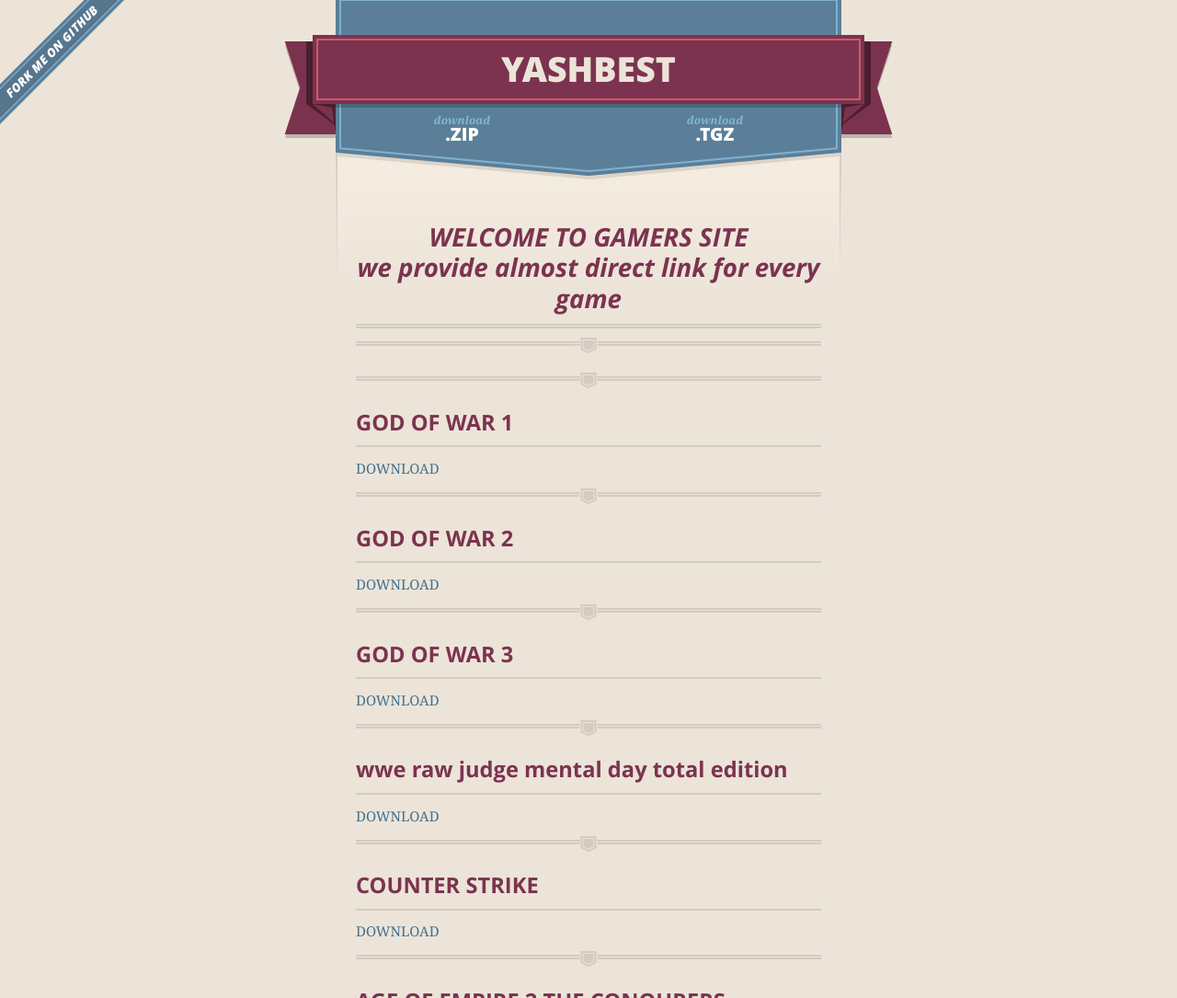
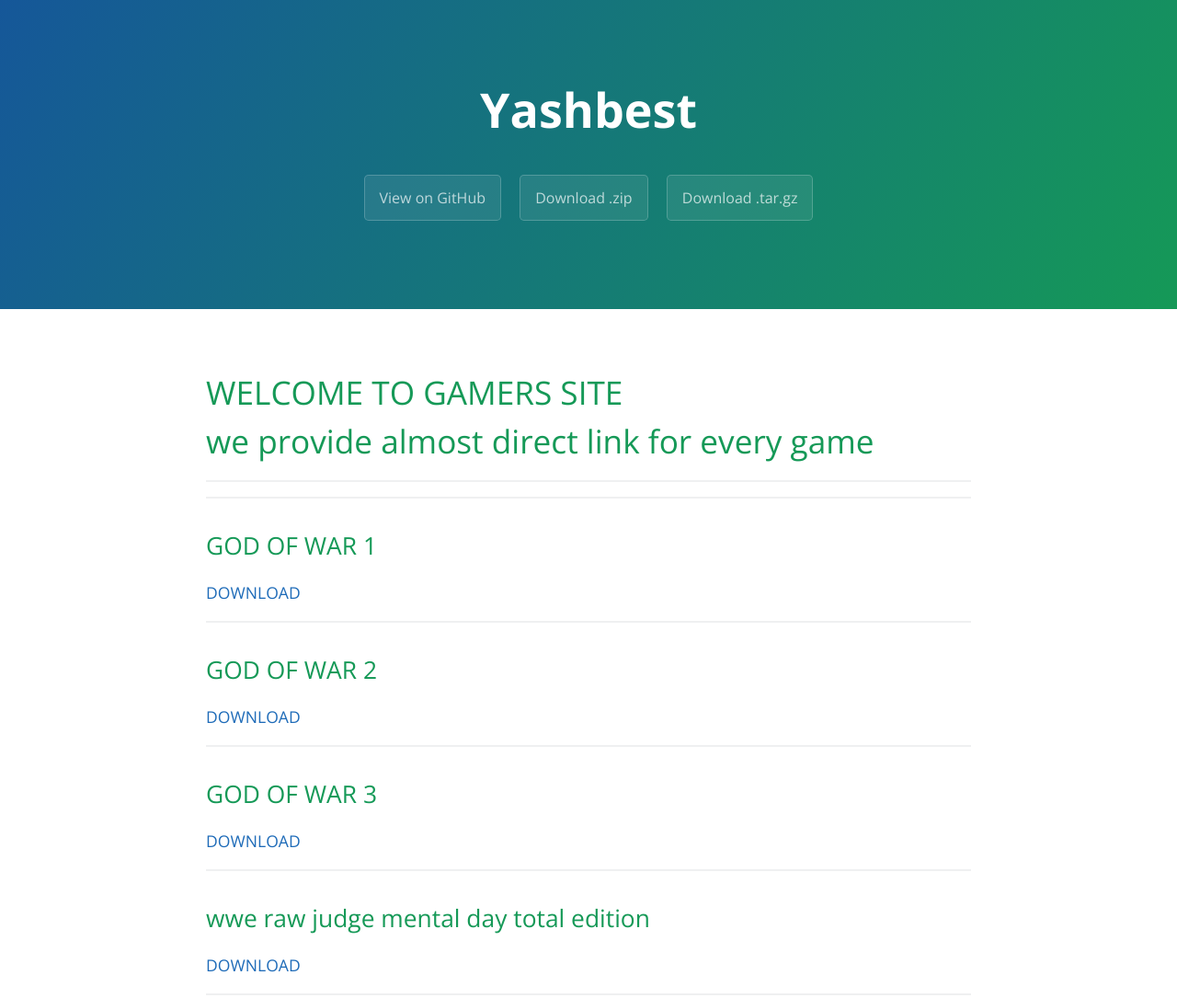
Before and after one commit to yashgupta24/yashbest, a plain HTML site: page index.html in a window 1280 px wide. Shown: the top 1085 px of the page at 92% size. Drawn offline with nearby package versions, Linux system fonts and the light colour scheme.

Commit message:
Create gh-pages branch via GitHub

```diff
--- a/index.html
+++ b/index.html
@@ -1,52 +1,25 @@
 <!DOCTYPE html>
-<html>
+<html lang="en-us">
   <head>
-    <meta charset='utf-8'>
-    <meta http-equiv="X-UA-Compatible" content="chrome=1">
-    <meta name="viewport" content="width=640">
+    <meta charset="UTF-8">
+    <title>Yashbest by yashgupta24</title>
+    <meta name="viewport" content="width=device-width, initial-scale=1">
+    <link rel="stylesheet" type="text/css" href="stylesheets/normalize.css" media="screen">
+    <link href='https://fonts.googleapis.com/css?family=Open+Sans:400,700' rel='stylesheet' type='text/css'>
+    <link rel="stylesheet" type="text/css" href="stylesheets/stylesheet.css" media="screen">
+    <link rel="stylesheet" type="text/css" href="stylesheets/github-light.css" media="screen">
+  </head>
+  <body>
+    <section class="page-header">
+      <h1 class="project-name">Yashbest</h1>
+      <h2 class="project-tagline"></h2>
+      <a href="https://github.com/yashgupta24/yashbest" class="btn">View on GitHub</a>
+      <a href="https://github.com/yashgupta24/yashbest/zipball/master" class="btn">Download .zip</a>
+      <a href="https://github.com/yashgupta24/yashbest/tarball/master" class="btn">Download .tar.gz</a>
+    </section>
 
-    <link rel="stylesheet" href="stylesheets/core.css" media="screen">
-    <link rel="stylesheet" href="stylesheets/mobile.css" media="handheld, only screen and (max-device-width:640px)">
-    <link rel="stylesheet" href="stylesheets/github-light.css">
-
-    <script type="text/javascript" src="javascripts/modernizr.js"></script>
-    <script type="text/javascript" src="https://ajax.googleapis.com/ajax/libs/jquery/1.7.1/jquery.min.js"></script>
-    <script type="text/javascript" src="javascripts/headsmart.min.js"></script>
-    <script type="text/javascript">
-      $(document).ready(function () {
-        $('#main_content').headsmart()
-      })
-    </script>
-    <title>Yashbest by yashgupta24</title>
-  </head>
-
-  <body>
-    <a id="forkme_banner" href="https://github.com/yashgupta24/yashbest">View on GitHub</a>
-    <div class="shell">
-
-      <header>
-        <span class="ribbon-outer">
-          <span class="ribbon-inner">
-            <h1>Yashbest</h1>
-            <h2></h2>
-          </span>
-          <span class="left-tail"></span>
-          <span class="right-tail"></span>
-        </span>
-      </header>
-
-      <section id="downloads">
-        <span class="inner">
-          <a href="https://github.com/yashgupta24/yashbest/zipball/master" class="zip"><em>download</em> .ZIP</a><a href="https://github.com/yashgupta24/yashbest/tarball/master" class="tgz"><em>download</em> .TGZ</a>
-        </span>
-      </section>
-
-
-      <span class="banner-fix"></span>
-
-
-      <section id="main_content">
-        <p>
+    <section class="main-content">
+      <p>
 </p>
 
 <h1>
@@ -142,21 +115,15 @@
 <a id="keep-visiting-for-more-fun" class="anchor" href="#keep-visiting-for-more-fun" aria-hidden="true"><span class="octicon octicon-link"></span></a>KEEP VISITING FOR MORE FUN</h2>
 
 <p></p>ABOUT ME<br>I AM STUDENT OF GRADE 8 STUDYING IS DPS AGRA .I LIKE INFORMATION TECHNOLOGY MOST<br>I WOULD LIKE TO BE SOFTWARE ENGINEER WHEN I WILL GROW UP<br><img src="https://scontent.xx.fbcdn.net/hphotos-xpa1/v/t1.0-9/10471368_1463208243934365_6706505755194580797_n.jpg?oh=d382b42b3c26b6e633c1c1982cdd455d&amp;oe=56E1FE8B" alt="">
-      </section>
+<br>contact me at <a href="mailto:yashgu24@Gmail.com">yashgu24@Gmail.com</a>
 
-      <footer>
-        <span class="ribbon-outer">
-          <span class="ribbon-inner">
-            <p>this project by <a href="https://github.com/yashgupta24">yashgupta24</a> can be found on <a href="https://github.com/yashgupta24/yashbest">GitHub</a></p>
-          </span>
-          <span class="left-tail"></span>
-          <span class="right-tail"></span>
-        </span>
-        <p>Generated with <a href="https://pages.github.com">GitHub Pages</a> using Merlot</p>
-        <span class="octocat"></span>
+      <footer class="site-footer">
+        <span class="site-footer-owner"><a href="https://github.com/yashgupta24/yashbest">Yashbest</a> is maintained by <a href="https://github.com/yashgupta24">yashgupta24</a>.</span>
+
+        <span class="site-footer-credits">This page was generated by <a href="https://pages.github.com">GitHub Pages</a> using the <a href="https://github.com/jasonlong/cayman-theme">Cayman theme</a> by <a href="https://twitter.com/jasonlong">Jason Long</a>.</span>
       </footer>
 
-    </div>
+    </section>
 
 
   </body>
```
Also changed, not shown: params.json (+1 -1 lines).
